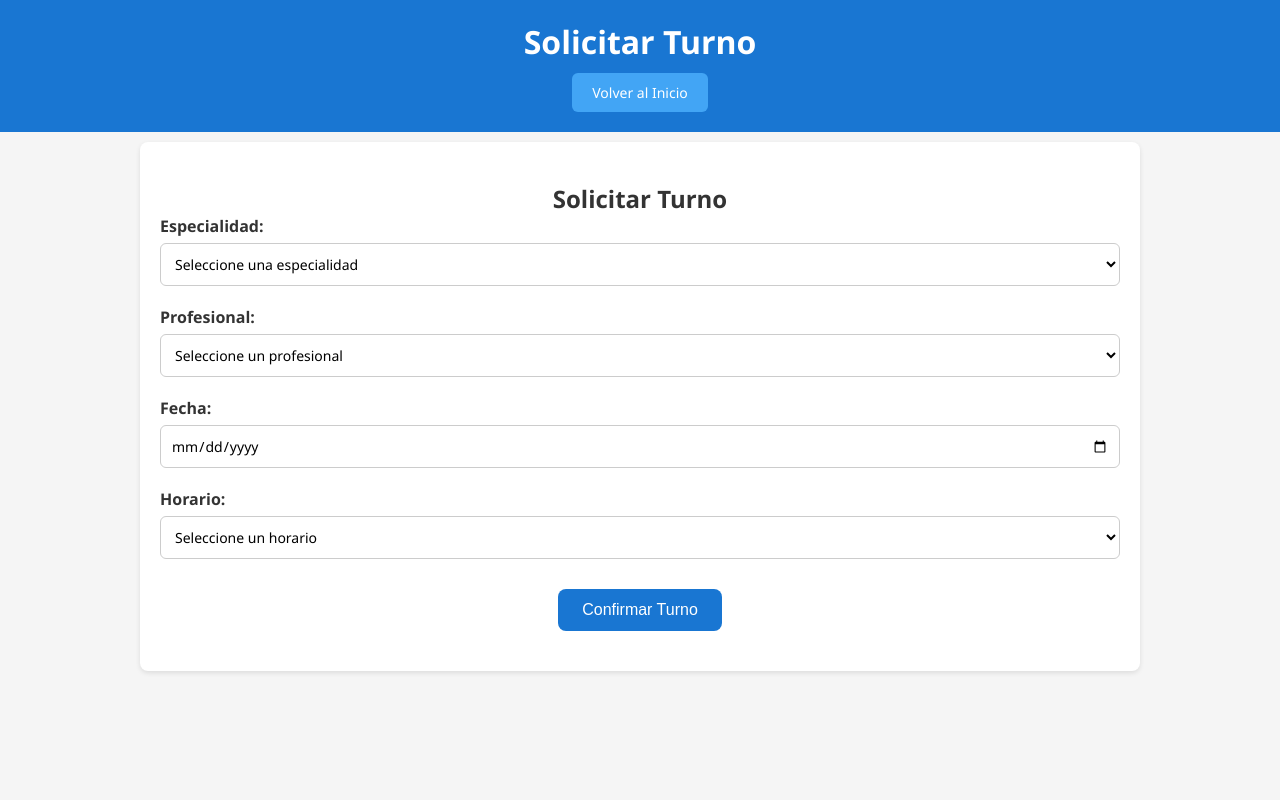
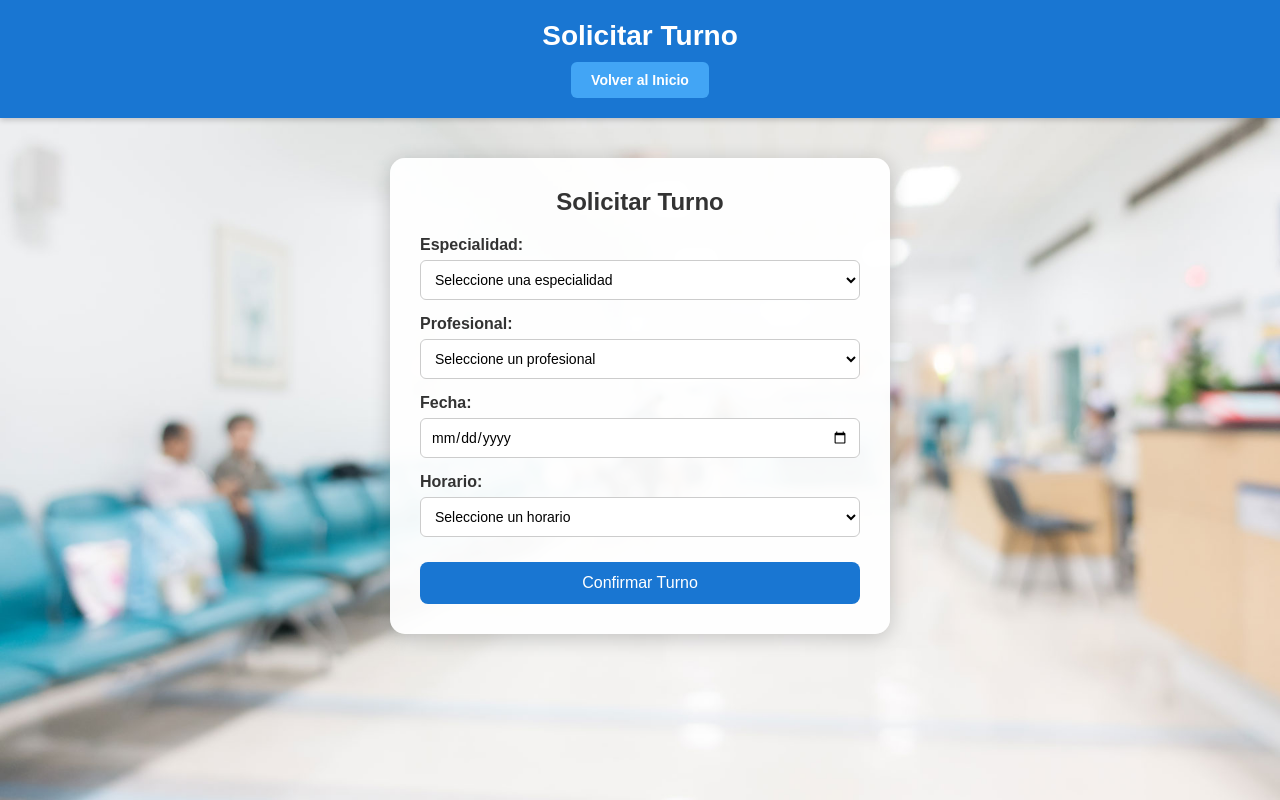
Before and after one commit to Coletti68/TPI-Metodologia-1, a website: page Proyecto/Front/turnos.html in a window 1280 px wide. Drawn offline with Linux system fonts and the light colour scheme.

Commit message:
Se agrego archivos css para contacto,registro y login
Se agregaron fondos de pantalla y se modificaron los cuadros con los campos.

```diff
--- /dev/null
+++ b/Proyecto/Front/Contacto.css
@@ -0,0 +1,126 @@
+/* General */
+body {
+  margin: 0;
+  font-family: 'Segoe UI', Tahoma, Geneva, Verdana, sans-serif;
+  background-color: #e6f2ff; /* Celeste claro */
+}
+
+/* Header */
+header {
+  background-color: #1976d2; /* Azul principal */
+  color: white;
+  text-align: center;
+  padding: 20px 0;
+  box-shadow: 0 2px 4px rgba(0, 0, 0, 0.1);
+}
+
+header h1 {
+  margin: 0;
+  font-size: 32px;
+  font-weight: bold;
+}
+
+header p {
+  margin: 5px 0 0;
+  font-size: 16px;
+}
+
+nav {
+  background-color: #1565c0; /* Azul un poco más oscuro */
+}
+
+nav ul {
+  list-style: none;
+  margin: 0;
+  padding: 0;
+  text-align: center;
+}
+
+nav ul li {
+  display: inline-block;
+}
+
+nav ul li a.boton-nav {
+  display: inline-block;
+  padding: 10px 20px;
+  color: white;
+  text-decoration: none;
+  font-weight: 500;
+  transition: background 0.3s ease;
+}
+
+nav ul li a.boton-nav:hover {
+  background-color: #0d47a1;
+  border-radius: 4px;
+}
+
+/* Sección de Contacto */
+#contacto {
+  display: flex;
+  justify-content: center;
+  align-items: center;
+  padding: 60px 20px;
+}
+
+form.form-turno {
+  background-color: white;
+  padding: 40px;
+  border-radius: 12px;
+  box-shadow: 0 4px 16px rgba(0, 0, 0, 0.1);
+  max-width: 600px;
+  width: 100%;
+}
+
+#contacto h2 {
+  text-align: center;
+  color: #1976d2;
+  margin-bottom: 30px;
+  font-size: 24px;
+}
+
+/* Campos del Formulario */
+.grupo-form {
+  margin-bottom: 20px;
+}
+
+.grupo-form label {
+  display: block;
+  font-weight: bold;
+  margin-bottom: 8px;
+}
+
+.grupo-form input,
+.grupo-form select,
+.grupo-form textarea {
+  width: 100%;
+  padding: 10px 12px;
+  border: 1px solid #ccc;
+  border-radius: 6px;
+  font-size: 15px;
+  transition: border 0.3s;
+}
+
+.grupo-form input:focus,
+.grupo-form select:focus,
+.grupo-form textarea:focus {
+  border-color: #1976d2;
+  outline: none;
+}
+
+/* Botón */
+.boton-principal {
+  background-color: #1976d2;
+  color: white;
+  border: none;
+  padding: 12px;
+  width: 100%;
+  font-size: 16px;
+  font-weight: bold;
+  border-radius: 6px;
+  cursor: pointer;
+  transition: background 0.3s ease;
+}
+
+.boton-principal:hover {
+  background-color: #1565c0;
+}
--- /dev/null
+++ b/Proyecto/Front/StyleRegister.css
@@ -0,0 +1,74 @@
+/* Fondo de la página */
+.body-registro {
+  margin: 0;
+  padding: 0;
+  font-family: Arial, sans-serif;
+  background-image: url('images/slider2.jpg'); /* Reemplazá con la ruta correcta de tu imagen */
+  background-size: cover;
+  background-position: center;
+  background-repeat: no-repeat;
+  min-height: 100vh;
+  display: flex;
+  justify-content: center;
+  align-items: center;
+}
+
+/* Cuadro blanco centrado */
+.formulario-centro {
+  background-color: rgba(255, 255, 255, 0.95);
+  padding: 30px;
+  border-radius: 15px;
+  box-shadow: 0 4px 20px rgba(0, 0, 0, 0.2);
+  max-width: 500px;
+  width: 90%;
+  text-align: left;
+}
+
+/* Título centrado */
+.formulario-centro h2 {
+  text-align: center;
+  margin-bottom: 20px;
+}
+
+/* Grupo de campos */
+.grupo-form {
+  margin-bottom: 15px;
+}
+
+label {
+  display: block;
+  margin-bottom: 5px;
+  font-weight: bold;
+}
+
+input {
+  width: 100%;
+  padding: 8px;
+  border-radius: 5px;
+  border: 1px solid #ccc;
+}
+
+/* Botón principal */
+.boton-principal {
+  background-color: #1976d2;
+  color: white;
+  border: none;
+  padding: 10px;
+  font-size: 16px;
+  border-radius: 5px;
+  cursor: pointer;
+  width: 100%;
+  margin-top: 15px;
+}
+
+/* Texto debajo del formulario */
+.formulario-centro p {
+  text-align: center;
+  margin-top: 15px;
+}
+
+.formulario-centro a {
+  color: #1976d2;
+  text-decoration: none;
+  font-weight: bold;
+}
--- /dev/null
+++ b/Proyecto/Front/Stylelogin.css
@@ -0,0 +1,62 @@
+/* Css del login */
+.body-turno {
+  margin: 0;
+  padding: 0;
+  font-family: Arial, sans-serif;
+  background-image: url('images/slider2.jpg'); /* Ajustá el nombre si es otro */
+  background-size: cover;
+  background-position: center;
+  background-repeat: no-repeat;
+  min-height: 100vh;
+  display: flex;
+  justify-content: center;
+  align-items: center;
+}
+
+.formulario-centro {
+  background-color: rgba(255, 255, 255, 0.95);
+  padding: 30px;
+  border-radius: 15px;
+  box-shadow: 0 4px 20px rgba(0, 0, 0, 0.2);
+  max-width: 400px;
+  width: 90%;
+  text-align: center;
+}
+
+.formulario-centro h2 {
+  margin-bottom: 20px;
+}
+
+.grupo-form {
+  margin-bottom: 15px;
+  text-align: left;
+}
+
+label {
+  display: block;
+  margin-bottom: 5px;
+  font-weight: bold;
+}
+
+input {
+  width: 100%;
+  padding: 8px;
+  border-radius: 5px;
+  border: 1px solid #ccc;
+}
+
+.boton-principal {
+  background-color: #1976d2;
+  color: white;
+  border: none;
+  padding: 10px;
+  font-size: 16px;
+  border-radius: 5px;
+  cursor: pointer;
+  width: 100%;
+  margin-top: 10px;
+}
+
+p {
+  margin-top: 15px;
+}
--- a/Proyecto/Front/estilos.css
+++ b/Proyecto/Front/estilos.css
@@ -7,7 +7,7 @@
 
 body {
     font-family: 'Segoe UI', sans-serif;
-    background-color: #f5f5f5;
+    background-color: #e6f2ff;
     color: #333;
 }
 
@@ -248,12 +248,8 @@ a.boton-secundario:hover {
 }
 
 /* ===== Formulario ===== */
-.form-turno {
-    display: flex;
-    flex-direction: column;
-    gap: 20px;
-    text-align: left;
-}
+
+
 
 /* ===== Grupos de campos ===== */
 .grupo-form {
@@ -295,3 +291,92 @@ a.boton-secundario:hover {
     align-self: center;
     margin-top: 10px;
 }
+
+/* Aplica fondo al body de esta página */
+.body-turno {
+ margin: 0;
+  padding: 0;
+  font-family: Arial, sans-serif;
+  background-image: url('images/slider2.jpg'); /* Ajustá la ruta si es distinta */
+  background-size: cover;
+  background-position: center;
+  background-repeat: no-repeat;
+  min-height: 100vh;
+  display: block;
+}
+
+/* Encabezado */
+.head-turno {
+  background-color: #1976d2;
+  color: white;
+  width: 100%;
+  padding: 20px 0;
+  text-align: center;
+  box-shadow: 0 2px 6px rgba(0, 0, 0, 0.2);
+}
+
+.head-turno h1 {
+  margin: 0;
+  font-size: 28px;
+}
+
+.boton-secundario {
+  margin-top: 10px;
+  display: inline-block;
+  background-color: white;
+  color: #1976d2;
+  border: none;
+  padding: 8px 16px;
+  border-radius: 5px;
+  text-decoration: none;
+  font-weight: bold;
+}
+
+/* Sección del formulario */
+#solicitar-turno {
+  background-color: rgba(255, 255, 255, 0.95);
+  padding: 30px;
+  border-radius: 15px;
+  box-shadow: 0 4px 20px rgba(0, 0, 0, 0.2);
+  max-width: 500px;
+  width: 90%;
+  margin-top: 40px;
+  text-align: left;
+}
+
+/* Subtítulo */
+#solicitar-turno h2 {
+  text-align: center;
+  margin-bottom: 20px;
+}
+
+/* Campos del formulario */
+.grupo-form {
+  margin-bottom: 15px;
+}
+
+label {
+  display: block;
+  margin-bottom: 5px;
+  font-weight: bold;
+}
+
+input, select {
+  width: 100%;
+  padding: 8px;
+  border-radius: 5px;
+  border: 1px solid #ccc;
+}
+
+/* Botón */
+.boton-principal {
+  background-color: #1976d2;
+  color: white;
+  border: none;
+  padding: 10px;
+  font-size: 16px;
+  border-radius: 5px;
+  cursor: pointer;
+  width: 100%;
+  margin-top: 15px;
+}
--- a/Proyecto/Front/turnos.html
+++ b/Proyecto/Front/turnos.html
@@ -7,8 +7,8 @@
   <link rel="stylesheet" href="estilos.css">
 
 </head>
-<body>
-  <header>
+<body class="body-turno">
+  <header class="head-turno">
     <h1>Solicitar Turno</h1>
     <a href="/Proyecto/Front/Home_Login.html" class="boton-secundario">Volver al Inicio</a>
   </header>
```
Also changed, not shown: Proyecto/Front/Contacto.html (+2 -2 lines), Proyecto/Front/Home_Login.html (+0 -9 lines), Proyecto/Front/Home_No_Login.html (+0 -7 lines), Proyecto/Front/Login.html (+4 -2 lines), Proyecto/Front/Register.html (+2 -2 lines).
